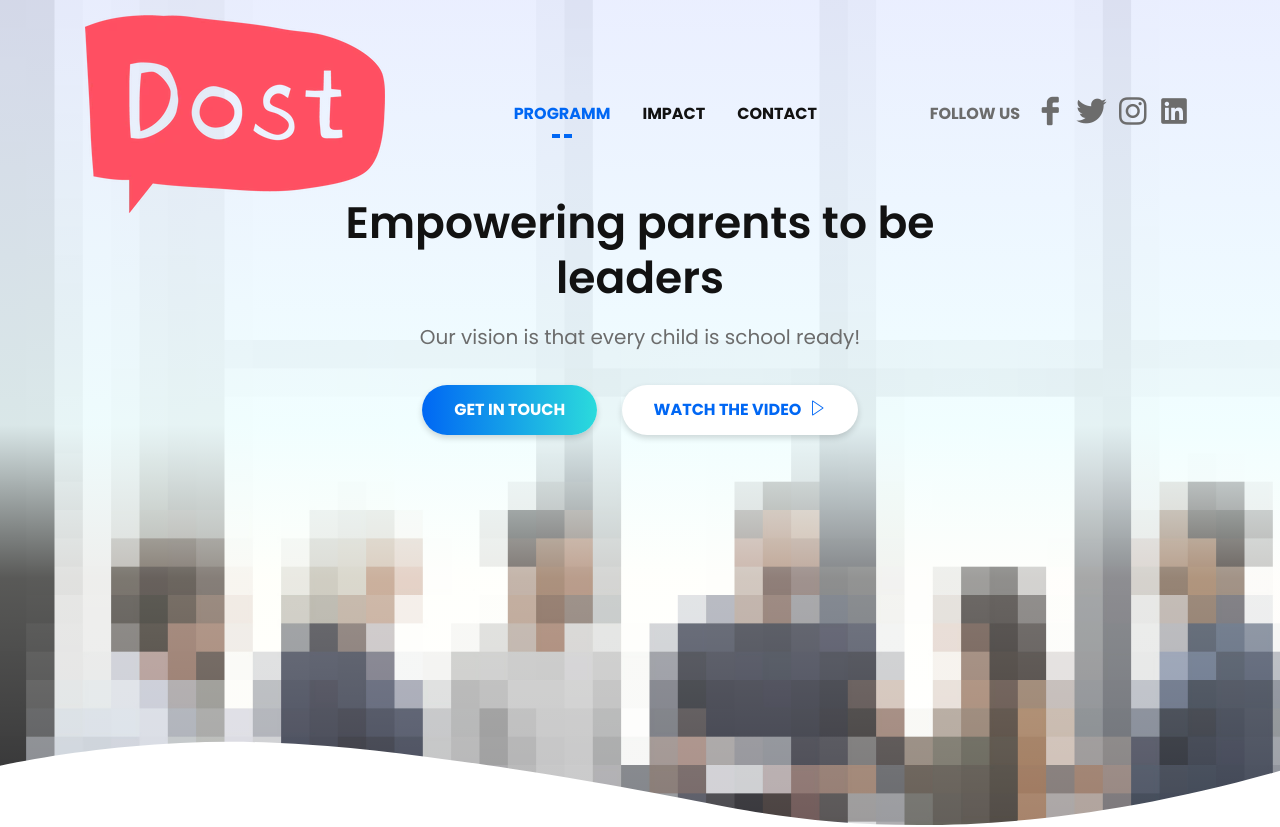
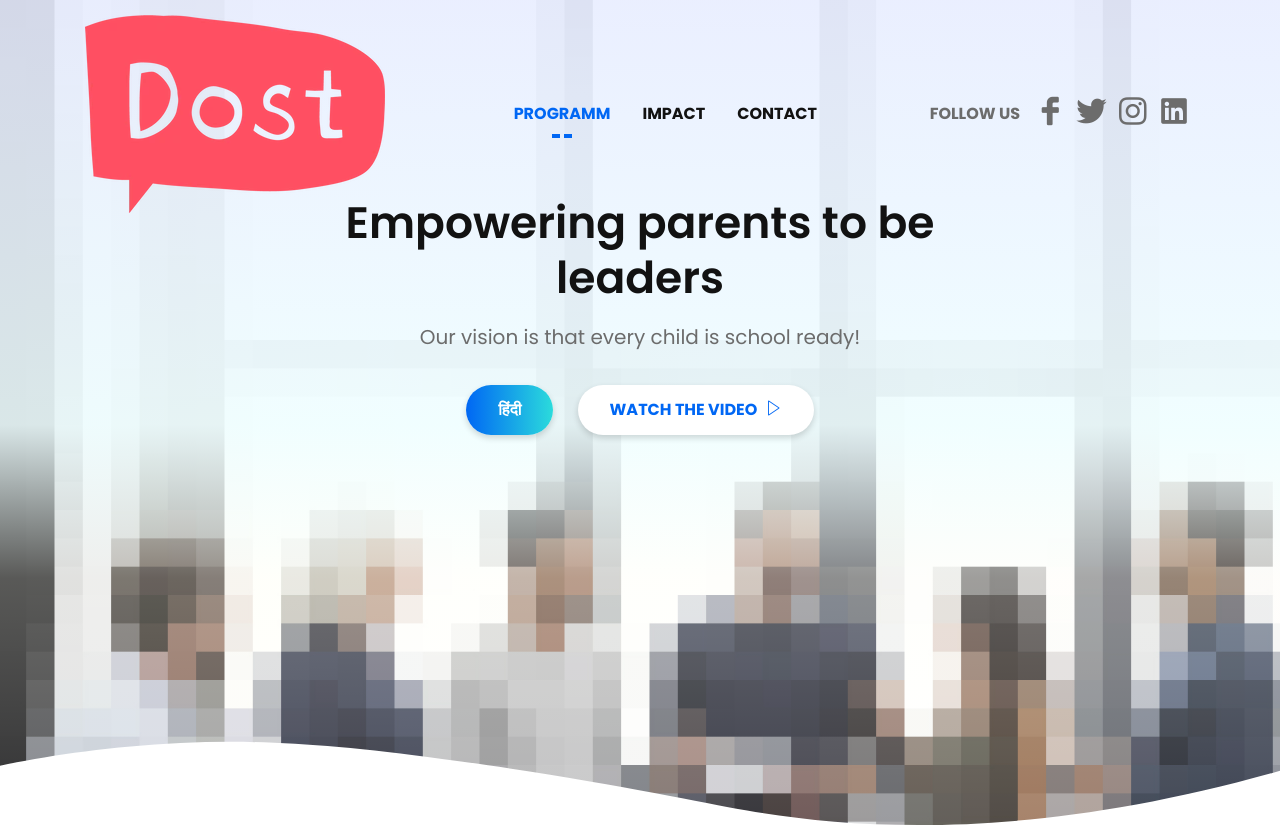
Before and after one commit to vshal122/vishaleducation.github.io, a plain HTML site: page index.html in a window 1280 px wide. Shown: the top 827 px of the page. Drawn offline with Linux system fonts and the light colour scheme; files whose address does not match are found by name.

Commit message:
Update index.html

```diff
--- a/index.html
+++ b/index.html
@@ -91,7 +91,7 @@
                             <h3 class="header-title">Empowering parents to be leaders</h3>
                             <p class="text">Our vision is that every child is school ready!</p>
                             <ul class="header-btn">
-                                <li><a class="main-btn btn-one" href="#">GET IN TOUCH</a></li>
+                                <li><a class="main-btn btn-one" href="#">हिंदी </a></li>
                                 <li><a class="main-btn btn-two video-popup" href="https://www.youtube.com/watch?v=unw91kUCsB8">WATCH THE VIDEO <i class="lni-play"></i></a></li>
                             </ul>
                         </div> <!-- header content -->
```
